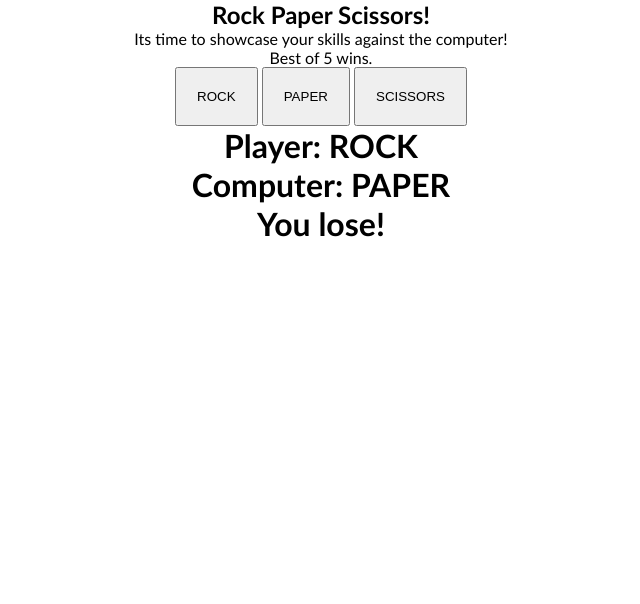
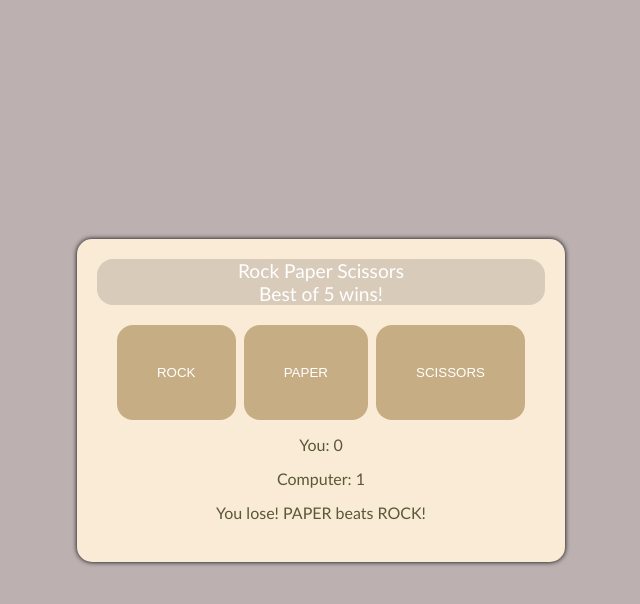
Before and after one commit to mrmeepmeep/rockPaperScissors, a plain HTML site: page index.html in a window 1280 px wide. Both pictures are taken after a click on the button "ROCK". Shown: the whole page, without its empty margins (319-959 px from the left). Drawn offline with Linux system fonts and the light colour scheme.

Commit message:
Fixed bugs and made changes to the UI

```diff
--- a/index.html
+++ b/index.html
@@ -5,24 +5,20 @@
     <meta name="viewport" content="width=device-width, initial-scale=1.0">
     <link rel="stylesheet" href="styles.css">
     <script src="script.js" defer></script>
-    <title>RPS</title>
+    <title>Rock Paper Scissors</title>
 </head>
 <body>
     <div class="container">
-    <h2>Rock Paper Scissors!</h2>
-    <p>Its time to showcase your skills against the computer!<br> Best of 5 wins.
-    </p>
+        <p id="main-heading">Rock Paper Scissors <br> Best of 5 wins!</p>
     <div class="content">
+        <button class="choicebtns" id="ROCK">ROCK</button>
+        <button class="choicebtns" id="PAPER">PAPER</button>
+        <button class="choicebtns" id="SCISSORS">SCISSORS</button>
 
-
-        <button id="choiceBtn">ROCK</button>
-        <button id="choiceBtn">PAPER</button>
-        <button id="choiceBtn">SCISSORS</button>
+        <p class="gameText" id="playerText">You:</p>
+        <p class="gameText" id="computerText">Computer:</p>
+        <p class="gameText" id="resultText"></p>
     </div>
-        <h1 class="gameText" id="playerText">Player:</h1>
-        <h1 class="gameText" id ="computerText">Computer:</h1>
-        <h1 class="gameText" id = "resultText">Result:</h1>
     </div>
-
 </body>
 </html>
--- a/script.js
+++ b/script.js
@@ -1,53 +1,64 @@
-// DOM Manipulation
 
-const choiceBtns = document.querySelectorAll('#choiceBtn')
+
+
+const choicebtns = document.querySelectorAll('.choicebtns')
+const playerText = document.querySelector('#playerText')
 const computerText = document.querySelector('#computerText')
-const playerText = document.querySelector('#playerText')
 const resultText = document.querySelector('#resultText')
+
 let playerSelection;
 let computerSelection;
+let playerScore = 0;
+let computerScore = 0;
+
+// Function for playerSelection
+
+choicebtns.forEach(button => button.addEventListener('click', () => {
+    playerSelection = button.textContent
+    computerSelection;
+    getRandomChoice()
+    score()
+    playerText.textContent = `You: ${playerScore}`
+    computerText.textContent = `Computer: ${computerScore}`
+    resultText.textContent = `${playRound()}`
+}));
 
 
-choiceBtns.forEach(button => button.addEventListener("click" ,() => {
 
-    playerSelection = button.textContent;
-    computerSelection;
-    getRandomChoice();
-    playerText.textContent = `Player: ${playerSelection}`
-    computerText.textContent = `Computer: ${computerSelection}`
-    resultText.textContent = checkwinner();
-}))
+
 
 
 function getRandomChoice(){
-    const random = Math.floor(Math.random() *3 ) +1
+    let random = Math.floor(Math.random() * 3) + 1
        switch(random){
         case 1:
-            computerSelection = 'ROCK';
+            computerSelection = "ROCK"
             break;
         case 2:
-            computerSelection = "PAPER";
+            computerSelection = "PAPER"
             break;
         case 3:
-            computerSelection = 'SCISSORS'
+            computerSelection = "SCISSORS"
             break;
        }
 }
 
-function checkwinner(){
+function playRound(){
     if (playerSelection === computerSelection){
         return 'Its a tie!'
-    } else if (computerSelection == 'ROCK'){
-        return (playerSelection == 'PAPER') ? "You win!" : "You lose!"
-
-    } else if (computerSelection == "PAPER"){
-        return (playerSelection == "SCISSORS") ? "You win!" : "You lose!"
-    } else if (computerSelection == "SCISSORS"){
-        return (playerSelection == "ROCK") ? "You win!" : "You lose!"
+    } else if (playerSelection == "PAPER" && computerSelection == "ROCK" ||
+        playerSelection == "ROCK" && computerSelection == "SCISSORS" ||
+        playerSelection == "SCISSORS" && computerSelection == "PAPER"){
+            return `You win! ${playerSelection} beats ${computerSelection}!`
+   } else {
+    return `You lose! ${computerSelection} beats ${playerSelection}!`
    }
 }
 
-
-
-
-console.log(`${computerSelection} and ${playerSelection}`)
+function score(){
+    if (playRound() == `You win! ${playerSelection} beats ${computerSelection}!`){
+        playerScore++
+        } else if (playRound() == `You lose! ${computerSelection} beats ${playerSelection}!`){
+            computerScore++
+        }
+    }
--- a/styles.css
+++ b/styles.css
@@ -1,21 +1,57 @@
 * {
+    padding: 0;
     margin: 0;
-    padding: 0;
     box-sizing: border-box;
+    background-color: rgb(188, 176, 176);
 }
 
-body {
-    text-align: center;
+body{
+    font-family: 'Gill Sans', 'Gill Sans MT', Calibri, 'Trebuchet MS', sans-serif;
+    display: flex;
+    flex-direction: column;
     height: 100vh;
-    font-family: 'Gill Sans', 'Gill Sans MT', Calibri, 'Trebuchet MS', sans-serif;
+    justify-content: center;
+    align-items: center;
 }
 
-.choice {
-    padding: 10px;
+.container {
+    background-color: antiquewhite;
+    padding: 20px;
+    border-radius: 15px;
+    box-shadow: 0 0 5px;
 }
 
+#main-heading {
+    font-size: 1.2rem;
+    text-align: center;
+    background-color: rgba(0, 0, 0, 0.139);
+    border-radius: 16px;
+    color: white;
+}
 
-.content button {
+.content {
+    text-align: center;
     padding: 20px;
+    font-size: 2rem;
+    background-color: antiquewhite;
+}
 
+button {
+    padding: 40px;
+    border-style: none;
+    border-radius: 16px;
+    background-color: rgba(128, 87, 20, 0.422);
+    color: #fff;
+    transition-duration: 0.5s;
 }
+
+button:hover{
+    background-color: rgb(113, 84, 9);
+}
+
+.gameText {
+    font-size: 1rem;
+    color: rgb(89, 89, 54);
+    margin-top: 15px;
+    background-color: antiquewhite;
+}
```
Also changed, not shown: 1 other file. Lines whose indentation alone changed are shown as unchanged.
